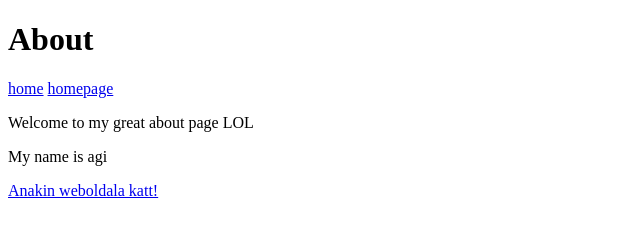
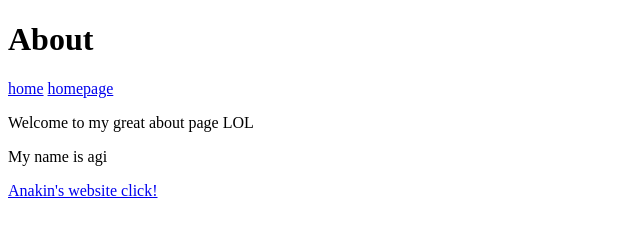
Before and after one commit to agyk/agyk.github.io, a plain HTML site: page about.html in a window 1280 px wide. Shown: the full height of the page, 0-640 px from the left. Drawn offline with Linux system fonts and the light colour scheme.

Commit message:
link name to eng

```diff
--- a/about.html
+++ b/about.html
@@ -12,6 +12,6 @@
     <a href="/">homepage</a>
     <p>Welcome to my great about page LOL</p>
     <p>My name is agi</p>
-    <a href="dist/anakin.html">Anakin weboldala katt!</a>
+    <a href="dist/anakin.html">Anakin's website click!</a>
 </body>
 </html>
```
